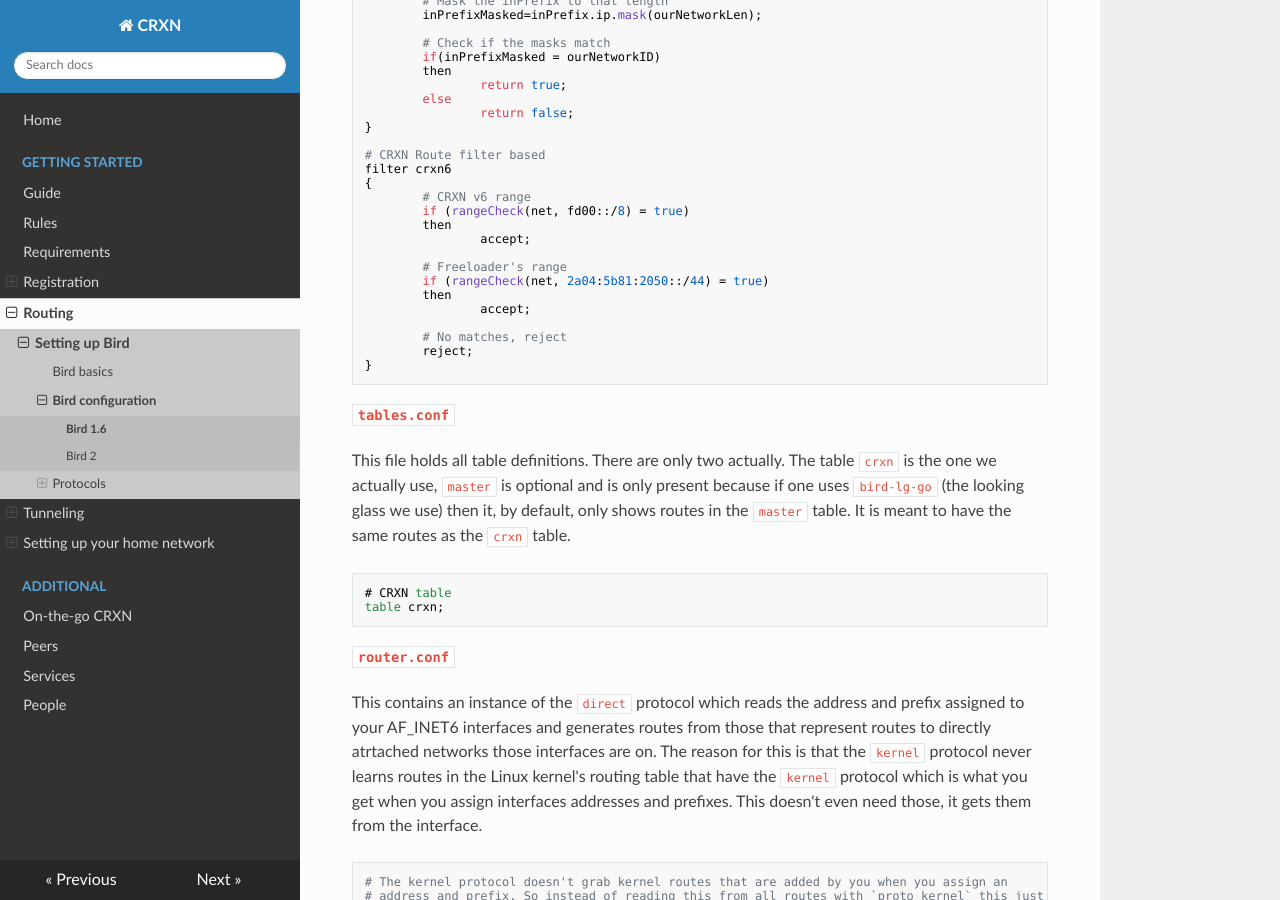
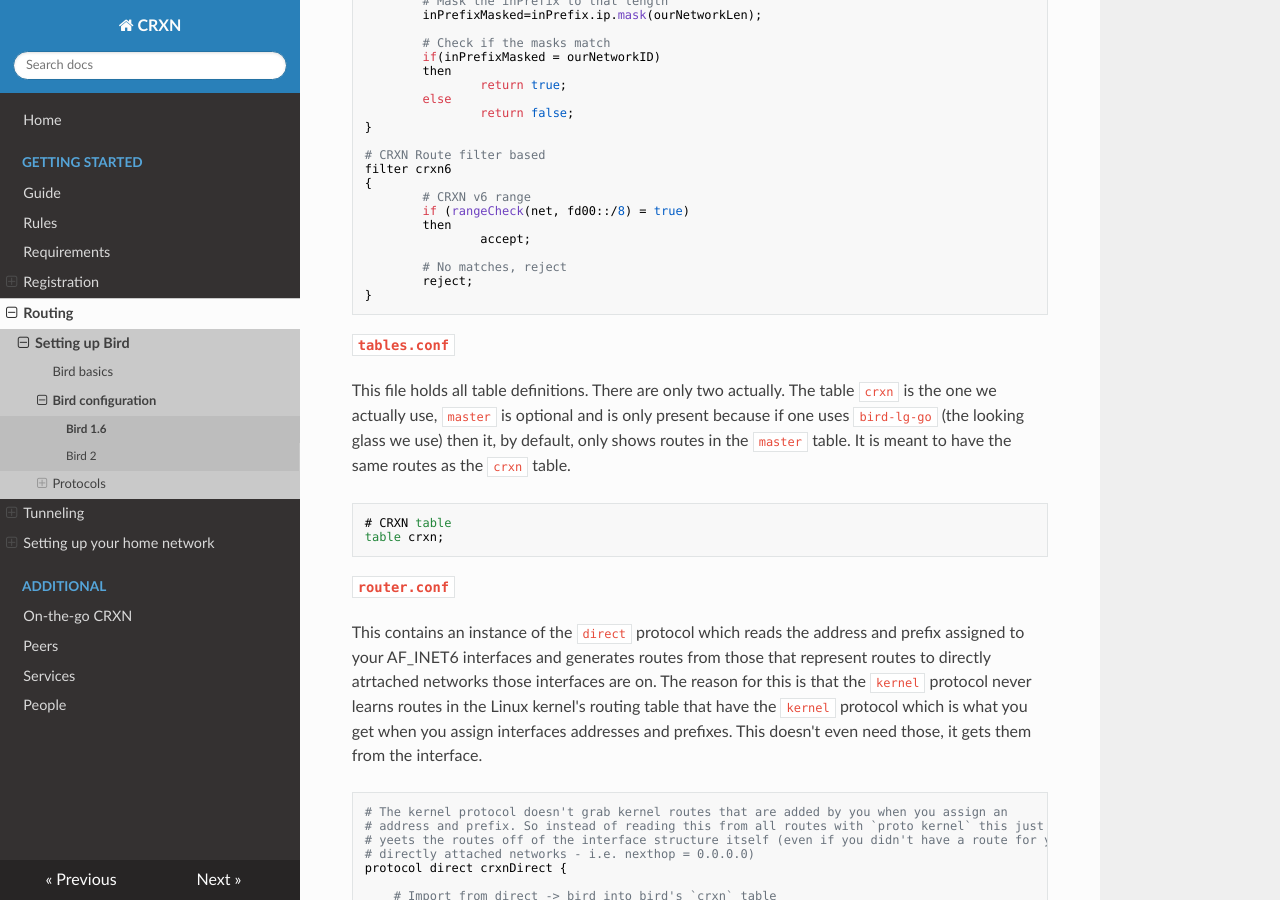
Before and after one commit to Community-Run-eXperimental-Network/docs, an MkDocs documentation site: the page built from docs/routing/bird/bird1.6.md, in a window 1280 px wide and 900 px high, scrolled down 1058 px. Built offline with MkDocs 1.6.1, drawn with Linux system fonts in a browser that asks for light colours; nearby versions of some CDN libraries.

Commit message:
Rmeovd freeloader's IPv6 range

```diff
--- a/docs/routing/bird/bird1.6.md
+++ b/docs/routing/bird/bird1.6.md
@@ -60,11 +60,6 @@ filter crxn6
 {
         # CRXN v6 range
         if (rangeCheck(net, fd00::/8) = true)
-        then
-                accept;
-
-		# Freeloader's range
-        if (rangeCheck(net, 2a04:5b81:2050::/44) = true)
         then
                 accept;
 
```
Also changed, not shown: docs/routing/bird/bird2.md (+0 -5 lines).
